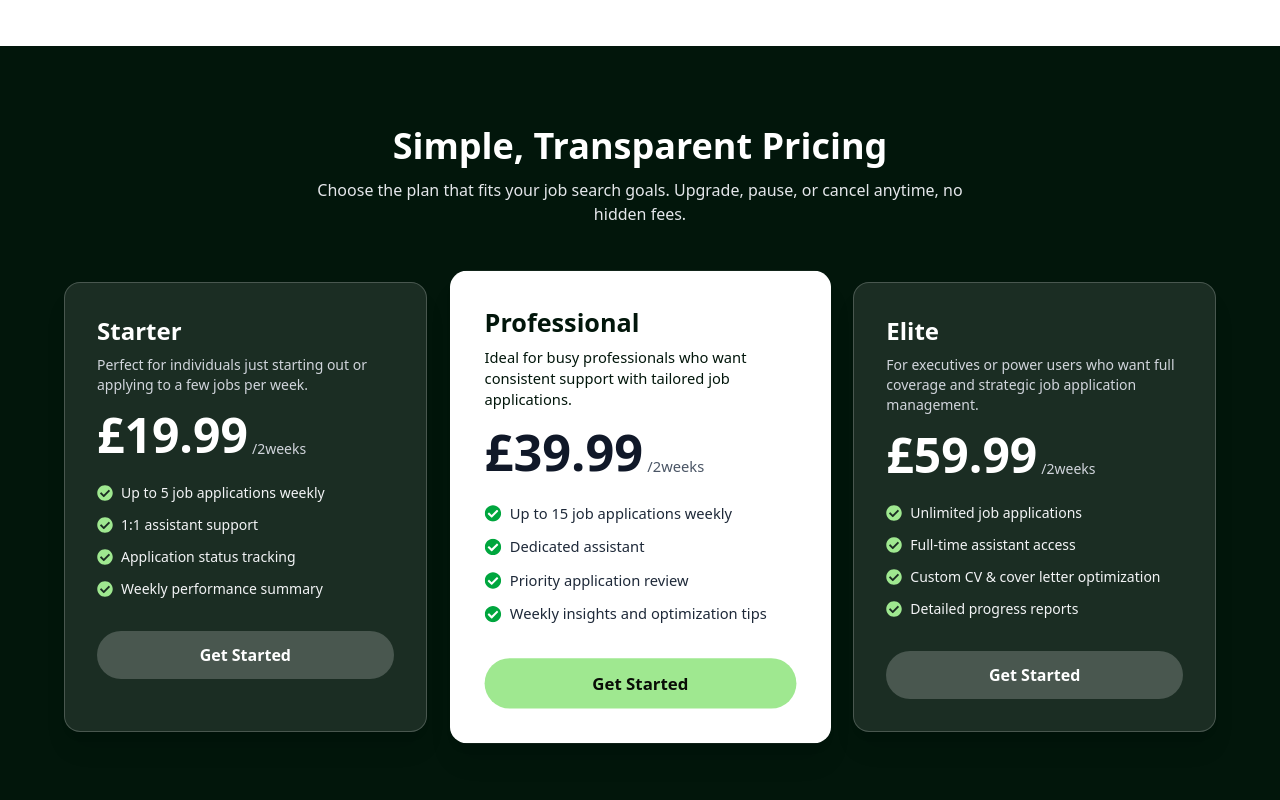
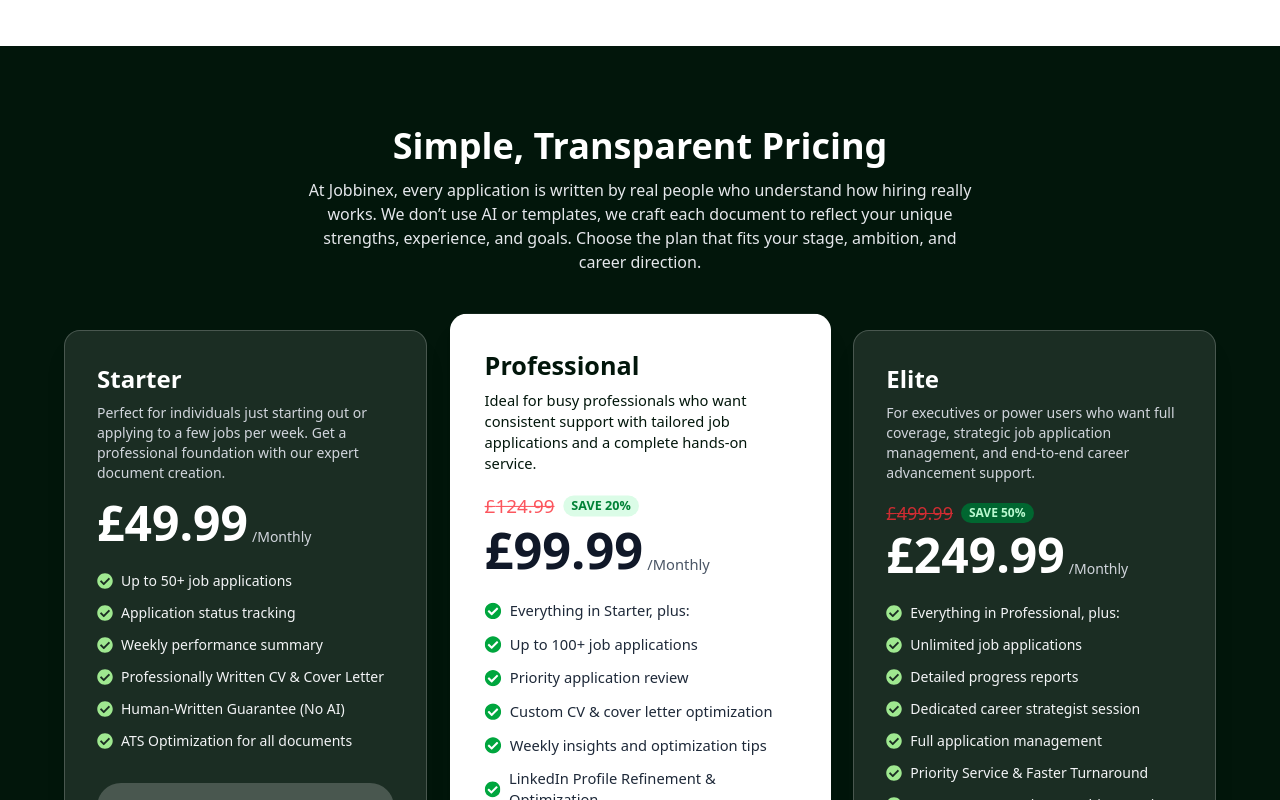
Before and after one commit to ikosong1406/jobinex, a React (Vite) app: page / in a window 1280 px wide. Shown: the part 2000-2800 px from the top of the page. Built offline with nearby package versions, Linux system fonts and the light colour scheme.

Commit message:
modified:   index.html 	modified:   package-lock.json 	modified:   package.json 	modified:   src/components/Footer.tsx 	modified:   src/pages/Home.tsx 	modified:   src/subcomponents/Better.tsx 	modified:   src/subcomponents/Pricing.tsx

```diff
--- a/index.html
+++ b/index.html
@@ -11,7 +11,7 @@
       rel="stylesheet"
     />
 
-    <title>Jobinex</title>
+    <title>Jobbinex</title>
   </head>
   <body>
     <div id="root"></div>
--- a/package.json
+++ b/package.json
@@ -1,5 +1,5 @@
 {
-  "name": "jobinex",
+  "name": "jobbinex",
   "private": true,
   "version": "0.0.0",
   "type": "module",
--- a/src/components/Footer.tsx
+++ b/src/components/Footer.tsx
@@ -97,7 +97,7 @@
               <FaInstagram size={18} />
             </a>
             <a
-              href="mailto:info@jobinex.uk"
+              href="mailto:support@jobbinex.com"
               className="p-2 bg-white/10 rounded-full hover:bg-[var(--color-primary)] transition"
             >
               <FaEnvelope size={18} />
--- a/src/pages/Home.tsx
+++ b/src/pages/Home.tsx
@@ -43,7 +43,7 @@
             </h1>
 
             <p className="text-lg text-gray-200 max-w-md mx-auto md:mx-0">
-              Jobinex connects you with dedicated assistants who handle your job
+              Jobbinex connects you with dedicated assistants who handle your job
               applications, follow-ups, and submissions, so you can focus on
               work, life, and the interviews that matter.
             </p>
--- a/src/subcomponents/Better.tsx
+++ b/src/subcomponents/Better.tsx
@@ -9,7 +9,7 @@
     {
       title: "Personalized Assistance",
       content:
-        "Every Jobinex assistant learns your preferences and career goals, ensuring every application matches your professional profile perfectly.",
+        "Every Jobbinex assistant learns your preferences and career goals, ensuring every application matches your professional profile perfectly.",
     },
     {
       title: "Time-Saving Automation",
@@ -19,7 +19,7 @@
     {
       title: "Real Human Oversight",
       content:
-        "Unlike generic automation tools, Jobinex pairs you with real professionals who monitor and refine your applications for the best results.",
+        "Unlike generic automation tools, Jobbinex pairs you with real professionals who monitor and refine your applications for the best results.",
     },
   ];
 
--- a/src/subcomponents/Pricing.tsx
+++ b/src/subcomponents/Pricing.tsx
@@ -5,44 +5,63 @@
 const plans = [
     {
       name: "Starter",
-      price: "£19.99",
-      duration: "/2weeks",
+      price: 49.99, // no discount
+      duration: "/Monthly",
       description:
-        "Perfect for individuals just starting out or applying to a few jobs per week.",
+        "Perfect for individuals just starting out or applying to a few jobs per week. Get a professional foundation with our expert document creation.",
       features: [
-        "Up to 5 job applications weekly",
-        "1:1 assistant support",
+        "Up to 50+ job applications",
         "Application status tracking",
         "Weekly performance summary",
+        // Added features from the message
+        "Professionally Written CV & Cover Letter", // Core document creation
+        "Human-Written Guarantee (No AI)", // Quality assurance
+        "ATS Optimization for all documents",
       ],
+      oldPrice: null,
+      discount: 0,
       highlight: false,
     },
     {
       name: "Professional",
-      price: "£39.99",
-      duration: "/2weeks",
+      price: 99.99, // this is the NEW discounted price
+      oldPrice: 124.99, // original price before 20% off
+      duration: "/Monthly",
       description:
-        "Ideal for busy professionals who want consistent support with tailored job applications.",
+        "Ideal for busy professionals who want consistent support with tailored job applications and a complete hands-on service.",
       features: [
-        "Up to 15 job applications weekly",
-        "Dedicated assistant",
+        "Everything in Starter, plus:",
+        "Up to 100+ job applications",
         "Priority application review",
+        "Custom CV & cover letter optimization",
         "Weekly insights and optimization tips",
+        // Added features from the message
+        "LinkedIn Profile Refinement & Optimization", // Hands-on service
+        "Targeted Job Research Assistance", // Hands-on service
+        "Assisted Application Submissions", // Hands-on service
       ],
+      discount: 20,
       highlight: true,
     },
     {
       name: "Elite",
-      price: "£59.99",
-      duration: "/2weeks",
+      price: 249.99, // this is the NEW discounted price
+      oldPrice: 499.99, // original price before 50% off
+      duration: "/Monthly",
       description:
-        "For executives or power users who want full coverage and strategic job application management.",
+        "For executives or power users who want full coverage, strategic job application management, and end-to-end career advancement support.",
       features: [
+        "Everything in Professional, plus:",
         "Unlimited job applications",
-        "Full-time assistant access",
-        "Custom CV & cover letter optimization",
         "Detailed progress reports",
+        "Dedicated career strategist session",
+        "Full application management",
+        // Added features from the message
+        "Priority Service & Faster Turnaround", // Priority service
+        "One-to-One Interview Coaching Session", // High-level support
+        "Personal Brand Strategy & Crafting", // High-level support
       ],
+      discount: 50,
       highlight: false,
     },
 ];
@@ -70,8 +89,7 @@
           viewport={{ once: true }}
           className="text-gray-200 max-w-2xl mx-auto mt-3"
         >
-          Choose the plan that fits your job search goals. Upgrade, pause, or
-          cancel anytime, no hidden fees.
+          At Jobbinex, every application is written by real people who understand how hiring really works. We don’t use AI or templates, we craft each document to reflect your unique strengths, experience, and goals. Choose the plan that fits your stage, ambition, and career direction.
         </motion.p>
       </div>
 
@@ -105,13 +123,42 @@
               {plan.description}
             </p>
 
-            <div className="flex items-end justify-center md:justify-start gap-1 mb-6">
+            <div className="flex flex-col items-center md:items-start mb-6">
+              {/* Show old price if discounted */}
+              {plan.oldPrice && (
+                <motion.div
+                  initial={{ opacity: 0, y: -10 }}
+                  whileInView={{ opacity: 1, y: 0 }}
+                  transition={{ duration: 0.6 }}
+                  viewport={{ once: true }}
+                  className={`text-lg font-medium mb-1 flex items-center gap-2 ${
+                    plan.highlight ? "text-gray-600" : "text-gray-300"
+                  }`}
+                >
+                  <span className="relative">
+                    <span className="line-through text-red-500 opacity-80">
+                      £{plan.oldPrice.toFixed(2)}
+                    </span>
+                  </span>
+                  <span
+                    className={`px-2 py-[2px] text-xs rounded-full font-semibold ${
+                      plan.highlight
+                        ? "bg-green-100 text-green-700"
+                        : "bg-green-800 text-green-200"
+                    }`}
+                  >
+                    SAVE {plan.discount}%
+                  </span>
+                </motion.div>
+              )}
+
+              <div className="flex items-end gap-1">
                 <span
                   className={`text-5xl font-extrabold ${
                     plan.highlight ? "text-gray-900" : "text-white"
                   }`}
                 >
-                {plan.price}
+                  £{plan.price.toFixed(2)}
                 </span>
                 <span
                   className={`text-sm font-medium ${
@@ -120,6 +167,7 @@
                 >
                   {plan.duration}
                 </span>
+              </div>
             </div>
 
             <ul className="space-y-3 text-left">
@@ -144,15 +192,16 @@
             </ul>
 
             <div className="mt-8 text-center">
-              <button
-                className={`px-6 py-3 font-semibold rounded-full w-full ${
+              <a
+                className={`px-6 py-3 font-semibold rounded-full w-full flex justify-center ${
                   plan.highlight
                     ? "bg-[var(--color-primary)] text-black hover:bg-green-400"
                     : "bg-white/20 hover:bg-white/30"
                 } transition`}
+                href="https://app.jobbinex.com"
               >
                 Get Started
-              </button>
+              </a>
             </div>
           </motion.div>
         ))}
```
Also changed, not shown: 1 other file (tests, documents, lock files or other folders). Lines whose indentation alone changed are shown as unchanged.
